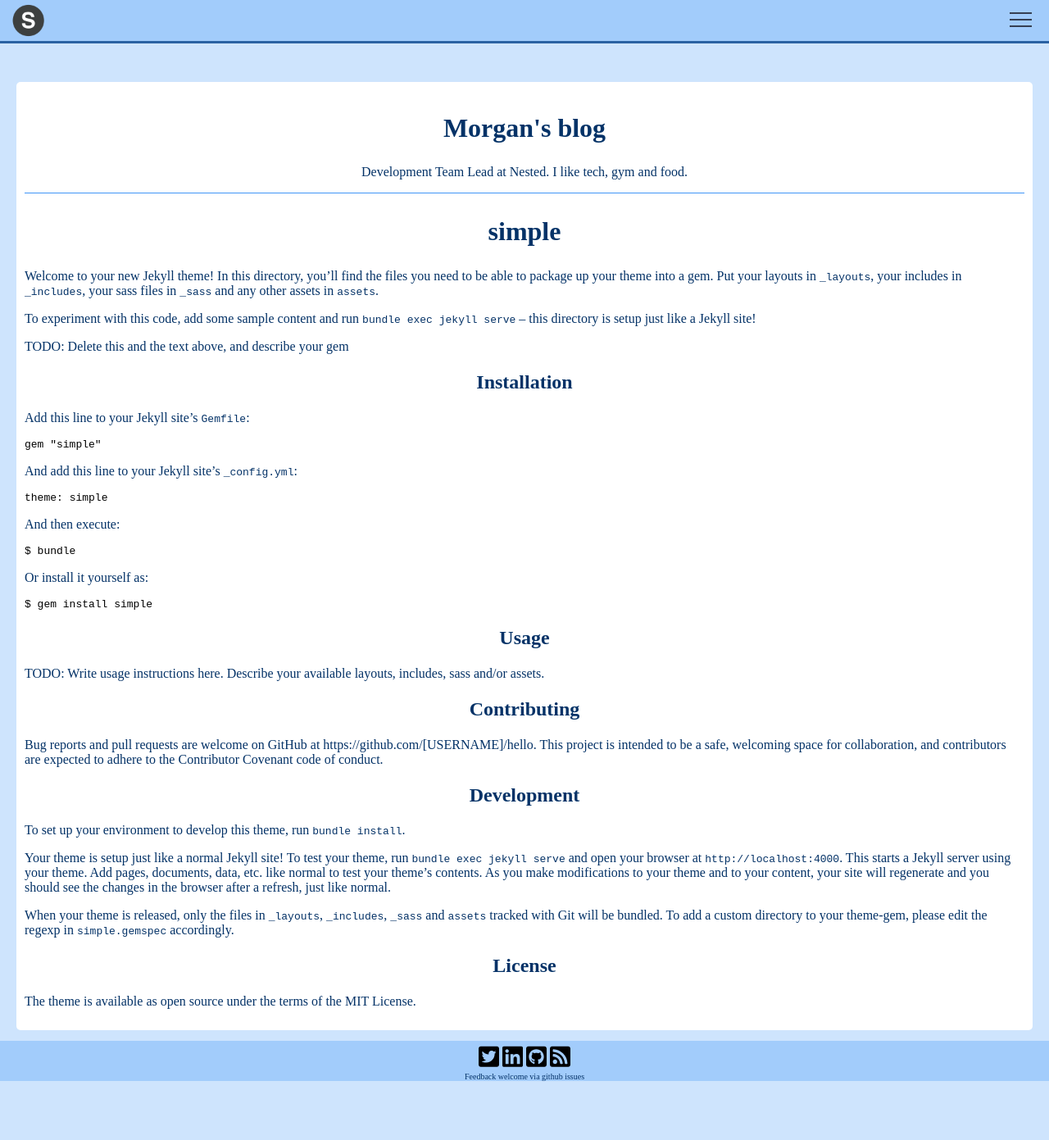
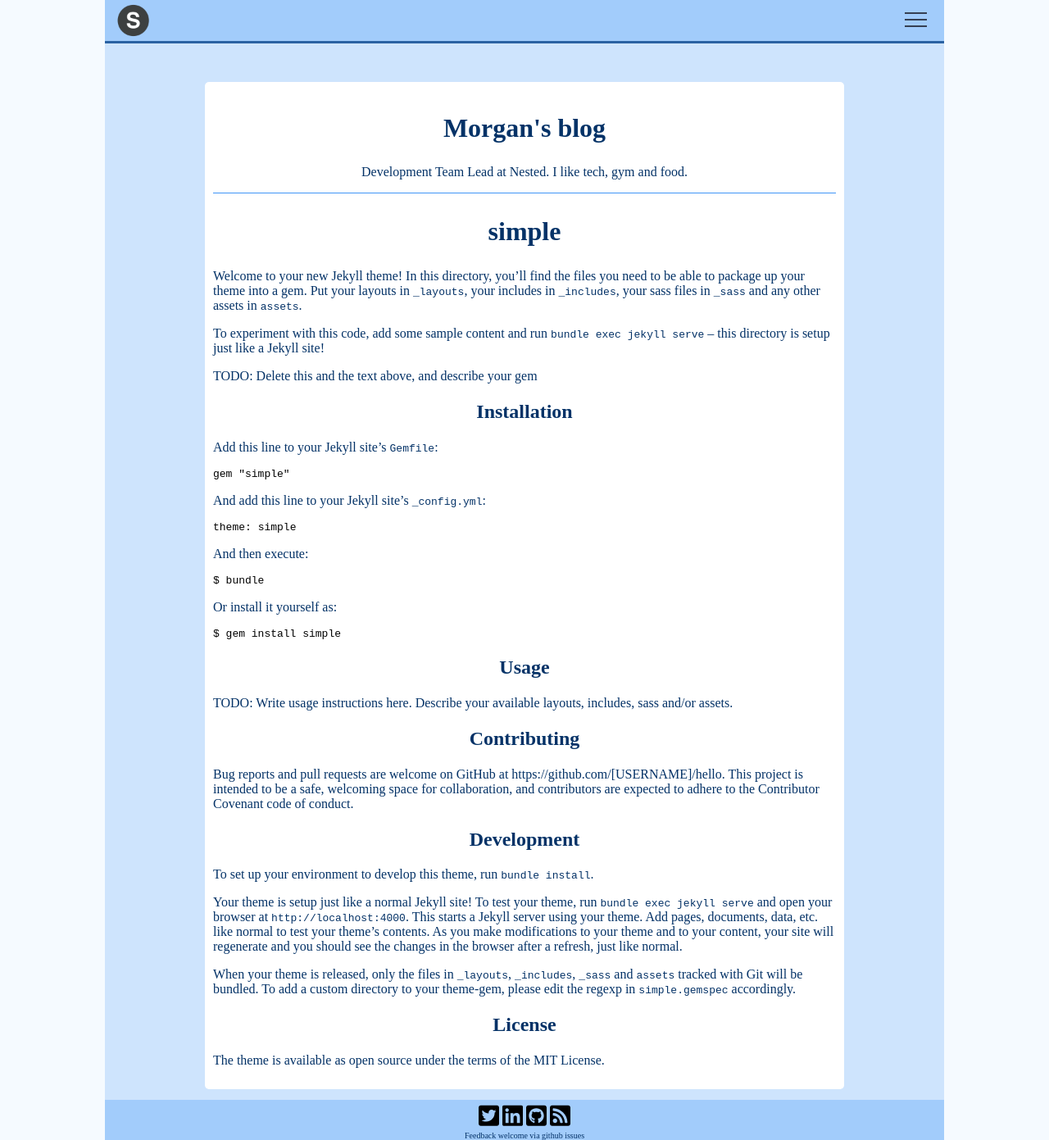
Before and after one commit to sadir/jekyll-sadir, a Jekyll site: the page built from README.md, in a window 1280 px wide. Shown: the whole page at 82% size. Built offline with Jekyll 4.4.1, drawn with Linux system fonts in a browser that asks for light colours; our own code applies the rules of GitHub Pages for plain Markdown files; before the commit the page ends 1319 px from its top, so only the background shows below that.

Commit message:
Responsive design grows to desktop then stops

```diff
--- a/_sass/theme.scss
+++ b/_sass/theme.scss
@@ -1,24 +1,33 @@
 $moss: (
+  extra-light: hsl(102%, 71%, 98%),
   light: hsl(102%, 71%, 90%),
   medium: hsl(102%, 71%, 81%),
   dark: hsl(102%, 71%, 61%),
+  extra-dark: hsl(102%, 71%, 21%),
 );
 $bisque: (
+  extra-light: hsl(32%, 92%, 98%),
   light: hsl(32%, 92%, 90%),
   medium: hsl(32%, 92%, 81%),
   dark: hsl(32%, 92%, 61%),
+  extra-dark: hsl(32%, 92%, 21%),
 );
 $canary: (
+  extra-light: hsl(52%, 100%, 98%),
   light: hsl(52%, 100%, 90%),
   medium: hsl(52%, 100%, 81%),
   dark: hsl(52%, 100%, 61%),
+  extra-dark: hsl(52%, 100%, 21%),
 );
 $thistle: (
+  extra-light: hsl(327%, 15%, 98%),
   light: hsl(327%, 15%, 90%),
   medium: hsl(327%, 15%, 81%),
   dark: hsl(327%, 15%, 61%),
+  extra-dark: hsl(327%, 15%, 21%),
 );
 $baby_blue: (
+  extra-light: hsl(212%, 92%, 98%),
   light: hsl(212%, 92%, 90%),
   medium: hsl(212%, 92%, 81%),
   dark: hsl(212%, 92%, 61%),
--- a/assets/sass/default.scss
+++ b/assets/sass/default.scss
@@ -3,10 +3,19 @@
 @import "theme";
 @import "typography";
 
+html {
+  background-color: map-get($baby_blue, extra-light);
+}
+
 body {
   position: relative;
   margin: 0px;
   background-color: map-get($baby_blue, light);
+  max-width: 1024px;
+  @media only screen and (min-width: 1024px) {
+    margin-left: calc((100vw - 1024px) / 2);
+    margin-right: calc((100vw - 1024px) / 2);
+  }
 }
 
 section {
@@ -15,4 +24,9 @@ section {
   background-color: white;
   padding: 10px;
   border-radius: 5px;
+  max-width: 780px;
+  @media only screen and (min-width: 1024px) {
+    margin-left: calc((100% - 780px) / 2);
+    margin-right: calc((100% - 780px) / 2);
+  }
 }
--- a/assets/sass/posts.scss
+++ b/assets/sass/posts.scss
@@ -2,6 +2,16 @@
 ---
 @import "theme";
 
+.articles {
+  display: flex;
+  flex-direction: row;
+  flex-wrap: wrap;
+  justify-content: space-evenly;
+}
+
 .article {
-  border-color: map-get($baby_blue, dark);
+  margin-top: 10px;
+  border-color: map-get($baby_blue, light);
+  width: 260px;
+  max-width: 260px;
 }
```
